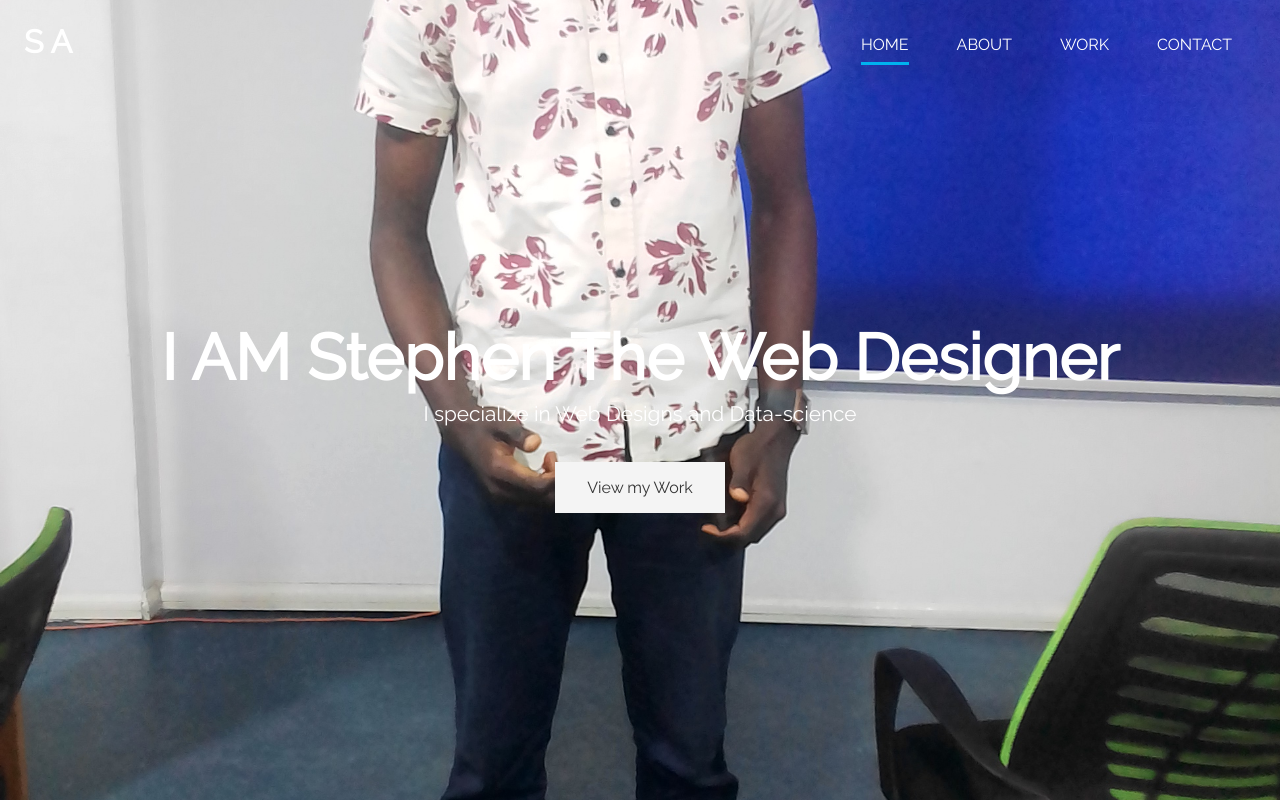
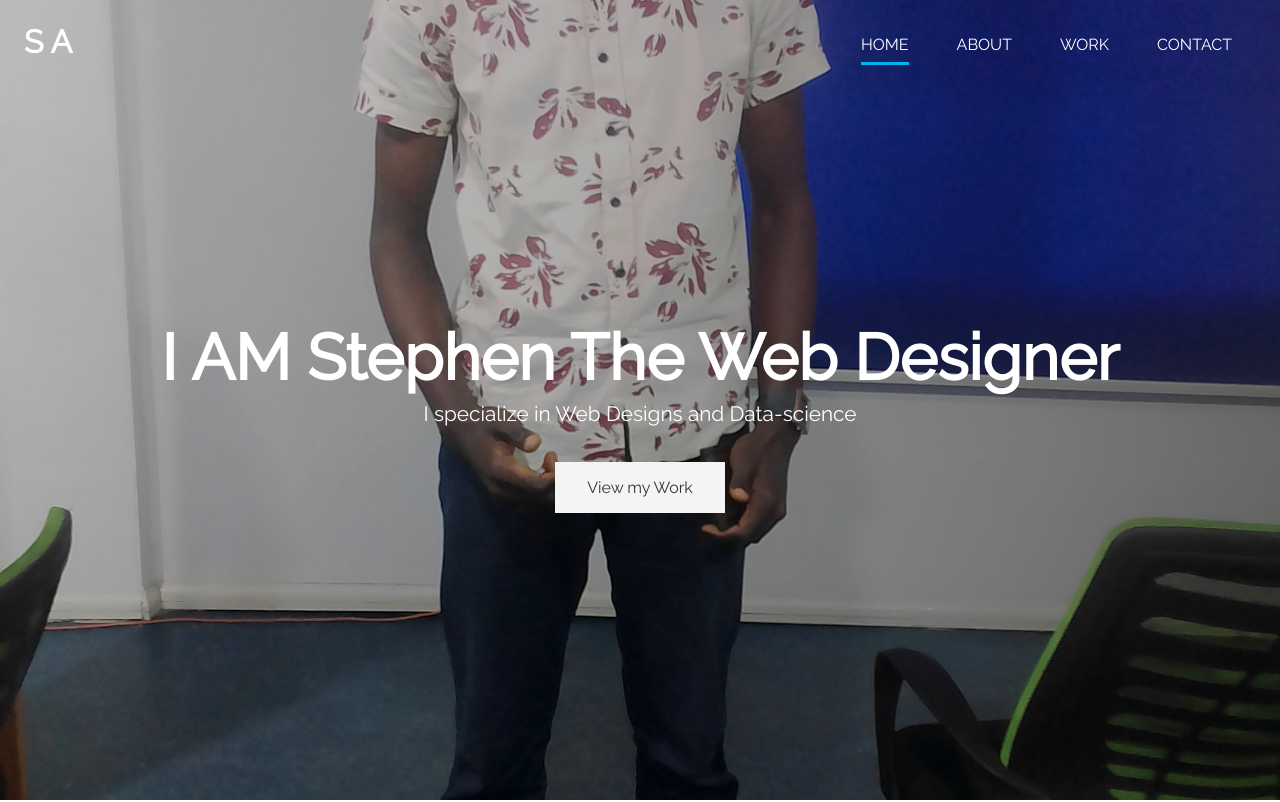
Before and after one commit to stephenkayade/portfolio_website, a website: page dist/index.html in a window 1280 px wide. Shown: the top 802 px of the page. Drawn offline with nearby package versions, Linux system fonts and the light colour scheme; files that its build step writes are made by us from their sources.

Commit message:
latest commit

```diff
--- a/scss/_config.scss
+++ b/scss/_config.scss
@@ -5,7 +5,7 @@ $main-color: #00b2ee;
 $light-color: #f4f4f4;
 $medium-color: #ccc;
 $dark-color: #333;
-$bg-image: url('../img/my.jpg');
+$bg-image: linear-gradient(106.54deg, rgba(0,0,0,0.2)0.51%, rgba(0,0,0,0.5)100%),url('../img/my.jpg');
 
 // set text color
 
```
